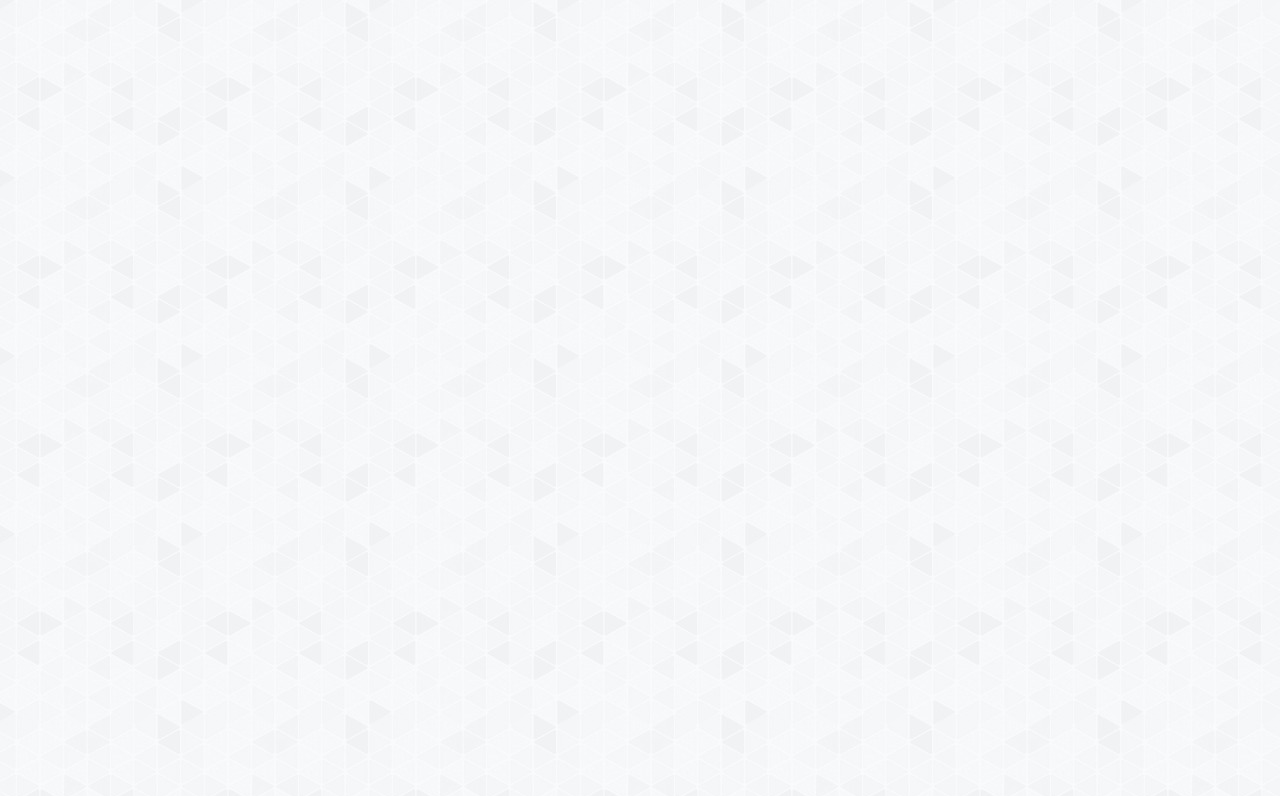
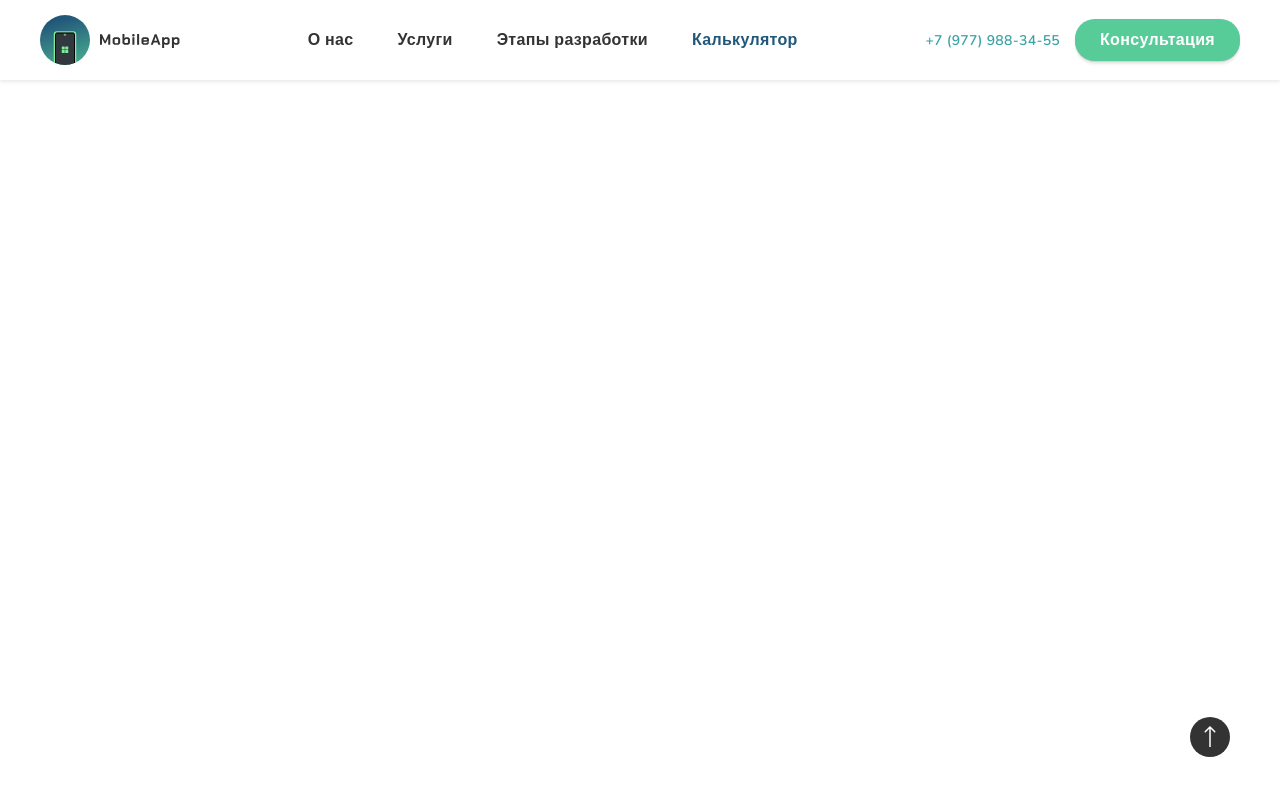
Before and after one commit to DS-Iln/AppMobile-landing-page, a plain HTML site: page index.html in a window 1280 px wide. Drawn offline with nearby package versions, Linux system fonts and the light colour scheme.

Commit message:
Header almost done

```diff
--- a/scss/_nullstyle.scss
+++ b/css/nullstyle.css
@@ -1,13 +1,9 @@
-@charset "UTF-8";
-
 * {
   padding: 0;
   margin: 0;
   border: 0; }
 
 *, *:before, *:after {
-  -moz-box-sizing: border-box;
-  -webkit-box-sizing: border-box;
   box-sizing: border-box; }
 
 :focus, :active {
--- a/index.html
+++ b/index.html
@@ -4,14 +4,58 @@
     <meta charset="UTF-8">
     <meta http-equiv="X-UA-Compatible" content="IE=edge">
     <meta name="viewport" content="width=device-width, initial-scale=1.0">
+    <link rel="preconnect" href="https://fonts.googleapis.com">
+    <link rel="preconnect" href="https://fonts.gstatic.com" crossorigin>
+    <link href="https://fonts.googleapis.com/css2?family=Nunito:wght@400;500;600;700&family=Raleway:wght@400;500;600;700&display=swap" rel="stylesheet">
+    <link rel="stylesheet" href="css/nullstyle.css">
     <link rel="stylesheet" href="css/style.css">
     <title>MobileApp landing page</title>
 </head>
 <body>
     <div class="wrapper">
-
+        <a href="#" class="go-to-top-link" data-visible="false">
+            <svg width="40" height="40" viewBox="0 0 40 40" fill="none" xmlns="http://www.w3.org/2000/svg">
+                <circle cx="20" cy="20" r="20" fill="#333333"/>
+                <path d="M20.5303 9.46967C20.2374 9.17678 19.7626 9.17678 19.4697 9.46967L14.6967 14.2426C14.4038 14.5355 14.4038 15.0104 14.6967 15.3033C14.9896 15.5962 15.4645 15.5962 15.7574 15.3033L20 11.0607L24.2426 15.3033C24.5355 15.5962 25.0104 15.5962 25.3033 15.3033C25.5962 15.0104 25.5962 14.5355 25.3033 14.2426L20.5303 9.46967ZM20.75 30L20.75 10L19.25 10L19.25 30L20.75 30Z" fill="white"/>
+            </svg>
+        </a>
+        <header class="header">
+            <a href="index.html" class="header__logo header-logo">
+                <img src="img/icons/logo.svg" alt="Company logo" class="header-logo__logo-img">
+            </a>
+            <nav class="header__navigation header-navigation">
+                <a href="#" class="header-navigation__link dropdown-menu-link">
+                    О нас
+                    <!-- Подменю -->
+                </a>
+                <a href="#" class="header-navigation__link scroll-link">
+                    Услуги
+                </a>
+                <a href="#" class="header-navigation__link scroll-link">
+                    Этапы разработки
+                </a>
+                <a href="#" class="header-navigation__link scroll-link special-link">
+                    Калькулятор
+                </a>
+            </nav>
+            <div class="header__contacts header-contacts">
+                <a href="tel:+797798834-55" class="header-contacts__tel">
+                    +7 (977) 988-34-55
+                </a>
+                <button class="button header-contacts__button" id="consultation-btn">
+                    <span class="button-span">
+                        Консультация
+                    </span>
+                </button>
+            </div>
+        </header>
     </div>
 
-    <script src="js/app.js"></script>
+    <!-- Price & Time calculator of app development  -->
+    <script async src="js/calculator.js"></script>
+    <!-- Initialize Swiper sliders -->
+    <script async src="js/sliders.js"></script>
+    <!-- Exec main script -->
+    <script src="js/app.js" defer></script>
 </body>
 </html>
--- a/js/app.js
+++ b/js/app.js
@@ -1,3 +1,22 @@
 window.addEventListener('DOMContentLoaded', () => {
+    // top-of-site-link
+    document.querySelector('.go-to-top-link').addEventListener('click', function(e) {
+        e.preventDefault();
+        document.querySelector('.header').scrollIntoView({
+            behavior: 'smooth'
+        });
+    });
 
+    // Links scroll to sections
+    // const...
+
+    function scrollToelement(elem, offset = 150) {
+        window.scrollTo({
+            top: elem.offsetTop - offset,
+            behavior: 'smooth'
+        });
+    };
+
+    // Accordions
+    // ...
 });
--- a/scss/_settings.scss
+++ b/scss/_settings.scss
@@ -1,25 +1,24 @@
+// Mixins
 @mixin flex($direct:'row', $jc:'start', $ai:'start') {
     display: flex;
     flex-direction: #{$direct};
     justify-content: #{$jc};
     align-items: #{$ai};
 }
-
 @mixin adaptProp($property: '', $contMaxWidth: 1920, $startSize: 0, $endSize: 0) {
     #{$property}: calc(#{$endSize}px + (#{$startSize} - #{$endSize}) * ((100vw - 320px) / (#{$contMaxWidth} - 320)));
 }
 
+// Global classes
 ._hidden
 {
     display: none !important;
 }
-
 .button
 {
     @include flex($jc:'center', $ai:'center');
     cursor: pointer;
 }
-
 .button-span
 {
     font-family: inherit;
@@ -27,10 +26,10 @@
     font-size: inherit;
     line-height: inherit;
     color: inherit;
+    flex: 0 0 auto;
 }
-
 .content-block
 {
-    @include adaptProp('margin-top', $startSize:80, $endSize:55);
+    @include adaptProp('margin-top', $startSize:80, $endSize:40);
     width: 100%;
 }
--- a/scss/modules/_header.scss
+++ b/scss/modules/_header.scss
@@ -0,0 +1,126 @@
+.header
+{
+    padding: 15px 40px;
+    width: 100%;
+    @include flex($jc:'space-between', $ai:'center');
+    box-shadow: 0px 0px 6px rgba(0, 0, 0, 0.02), 0px 2px 4px rgba(0, 0, 0, 0.08);
+
+	&__logo
+    {
+
+        &__logo-img
+        {
+
+        }
+    }
+	&__navigation
+    {
+        display: flex;
+    }
+	&__contacts
+    {
+
+    }
+}
+.header-logo
+{
+
+}
+.header-navigation
+{
+    &__link
+    {
+        font-weight: 700;
+        font-size: 16px;
+        line-height: 22px;
+        letter-spacing: 0.02em;
+        color: #333333;
+        position: relative;
+        transition: transform .35s ease;
+
+        &:not(:last-child)
+        {
+            margin-right: 44px;
+        }
+        &:not(.dropdown-menu-link):hover
+        {
+            transform: translateY(-1px);
+        }
+        &:not(.dropdown-menu-link)::before {
+            content: '';
+            position: absolute;
+            width: 100%;
+            height: 0.5px;
+            background-color: #333333;
+            top: 100%;
+            left: 0;
+            pointer-events: none;
+            transform-origin: 50% 100%;
+            transition: clip-path 0.3s, transform 0.3s cubic-bezier(0.2, 1, 0.8, 1);
+            clip-path: polygon(0% 0%, 0% 100%, 0 100%, 0 0, 100% 0, 100% 100%, 0 100%, 0 100%, 100% 100%, 100% 0%);
+        }
+
+        &:hover::before {
+            transform: translate3d(0, 2px, 0) scale3d(1.08, 3, 1);
+            clip-path: polygon(0% 0%, 0% 100%, 50% 100%, 50% 0, 50% 0, 50% 100%, 50% 100%, 0 100%, 100% 100%, 100% 0%);
+        }
+    }
+}
+.dropdown-menu-link
+{
+    // Появление подменю
+}
+.scroll-link
+{
+
+}
+.special-link
+{
+    color: #22577A;
+
+    &::before {
+        background-color: #22577A;
+    }
+}
+.header-contacts
+{
+    @include flex($ai:'center');
+
+    &__tel
+    {
+        font-weight: 600;
+        font-size: 14px;
+        line-height: 19px;
+        letter-spacing: 0.02em;
+        color: #38A3A5;
+        margin-right: 15px;
+        transition: color .35s ease;
+
+        &:hover
+        {
+            color: #22577A;
+        }
+    }
+	&__button
+    {
+        background-color: #57CC99;
+        box-shadow: 0px 5px 2px rgba(0, 0, 0, 0.02), 0px 3px 2px rgba(0, 0, 0, 0.06), 0px 1px 1px rgba(0, 0, 0, 0.1), 0px 0px 1px rgba(0, 0, 0, 0.12), 0px 0px 0px rgba(0, 0, 0, 0.12);
+        border-radius: 20px;
+        padding: 10px 25px;
+        font-weight: 600;
+        font-size: 16px;
+        line-height: 22px;
+        letter-spacing: 0.02em;
+        transition: background-color .35s ease, transform .12s ease;
+        color: #FFFFFF;
+
+        &:hover
+        {
+            background-color: #36b37d;
+        }
+        &:active
+        {
+            transform: translateY(1.5px);
+        }
+    }
+}
--- a/scss/style.scss
+++ b/scss/style.scss
@@ -1,10 +1,10 @@
-@import "nullstyle";
 @import "settings";
 
 html, body
 {
     min-height: 100vh;
     overflow-x: hidden;
+    font-family: 'Nunito', sans-serif;
 }
 
 body
@@ -15,10 +15,11 @@ body
 .wrapper
 {
     width: 100%;
-    height: 100%;
+    height: 2000px;
     margin: 0 auto;
     max-width: 1340px;
     @include flex('column');
+    background-color: #fff
 }
 
 @import "modules/header";
@@ -31,3 +32,10 @@ body
 @import "modules/rating";
 @import "modules/questions";
 @import "modules/footer";
+
+.go-to-top-link
+{
+    position: fixed;
+    right: 50px;
+    bottom: 40px;
+}
```
Also changed, not shown: css/style.css, img/icons/go-to-top-link.svg (added), js/calculator.js (added), js/sliders.js (added), 1 other file.
